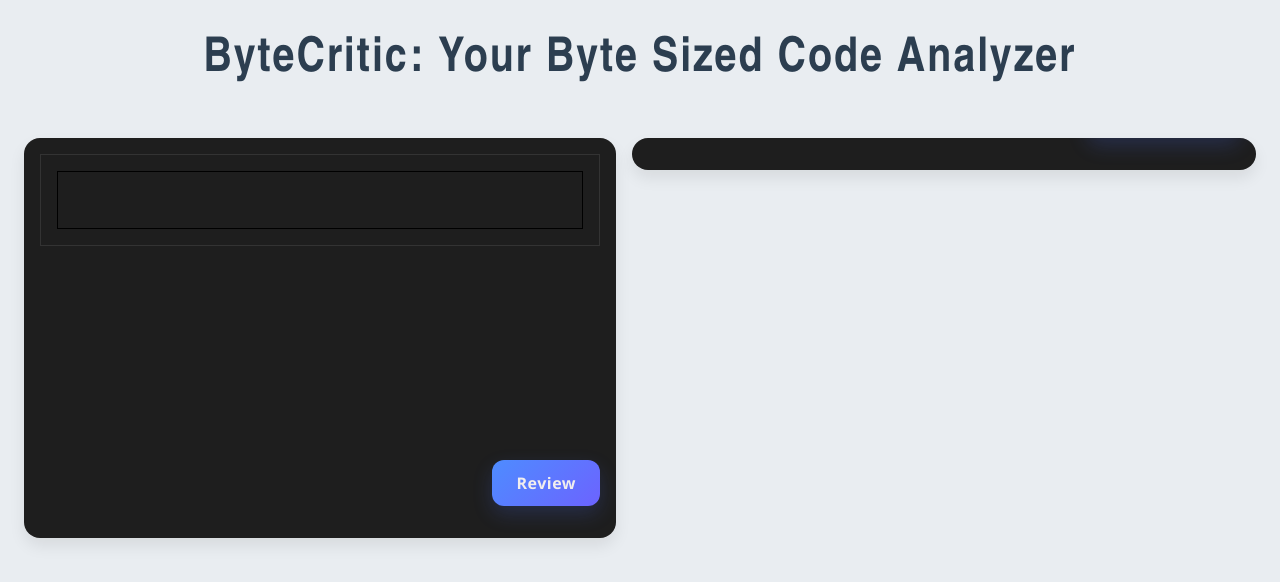
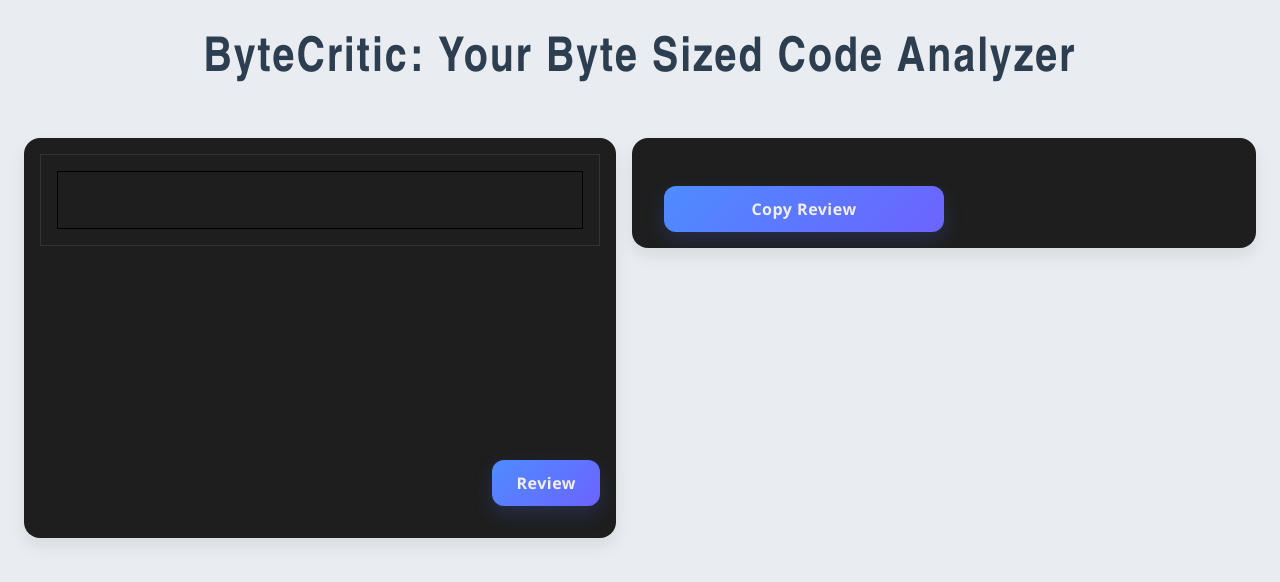
Before and after one commit to DIVYAANSHU-AGRAWAL/ByteCritic-AI-Powered-Code-Analyzer, a React (Vite) app in the folder Frontend/: page / in a window 1280 px wide. Shown: the top 582 px of the page. Built offline with nearby package versions, Linux system fonts and the light colour scheme.

Commit message:
Update App.css

```diff
--- a/Frontend/src/App.css
+++ b/Frontend/src/App.css
@@ -125,9 +125,8 @@ button{
 }
 
 .right button{
-  position: absolute;
-  bottom: 2rem; /* fixed */
-  right: 1rem;
+  margin-top: 2rem;
+  width: 50%;
 }
 
 button:hover {
```
